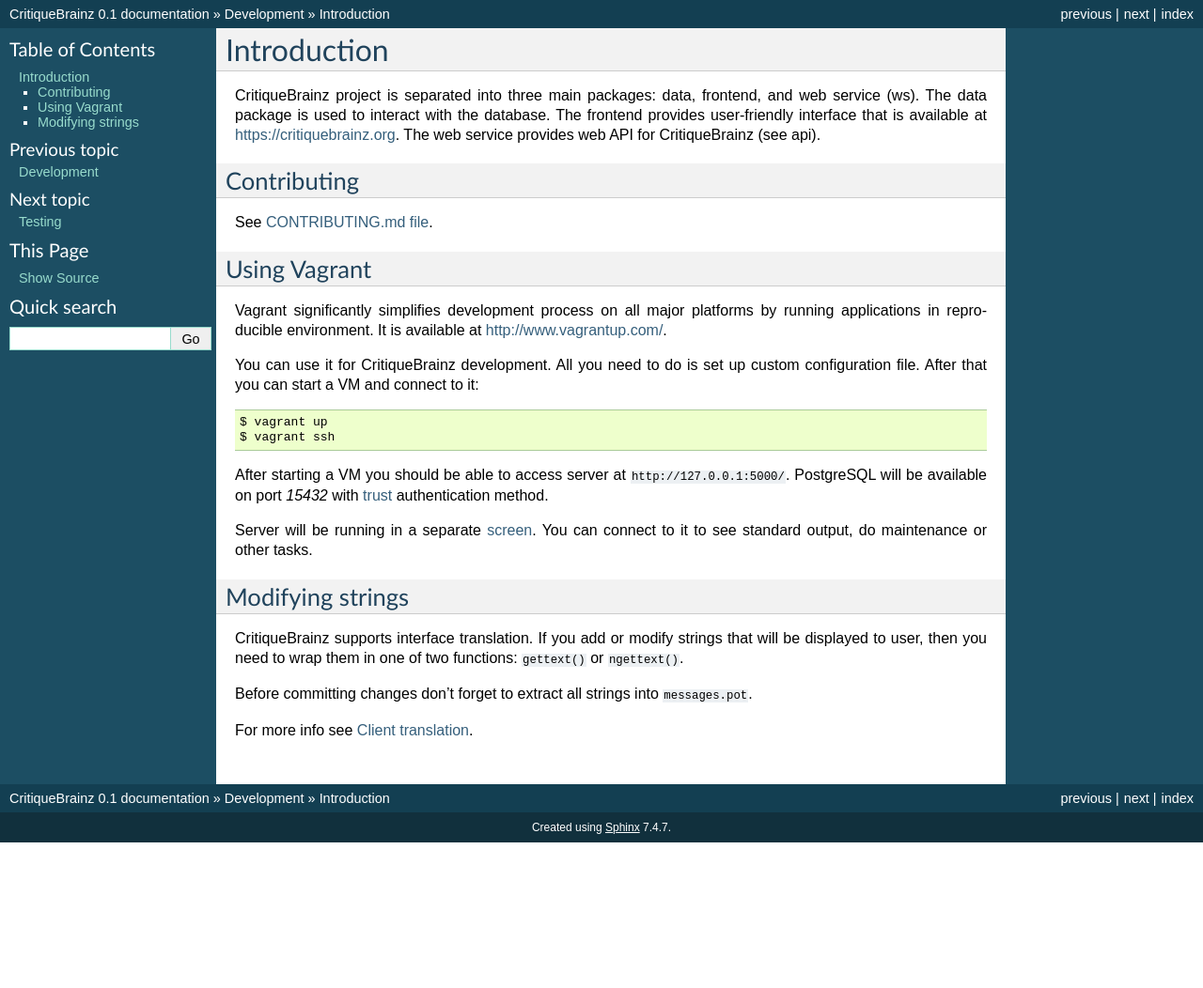
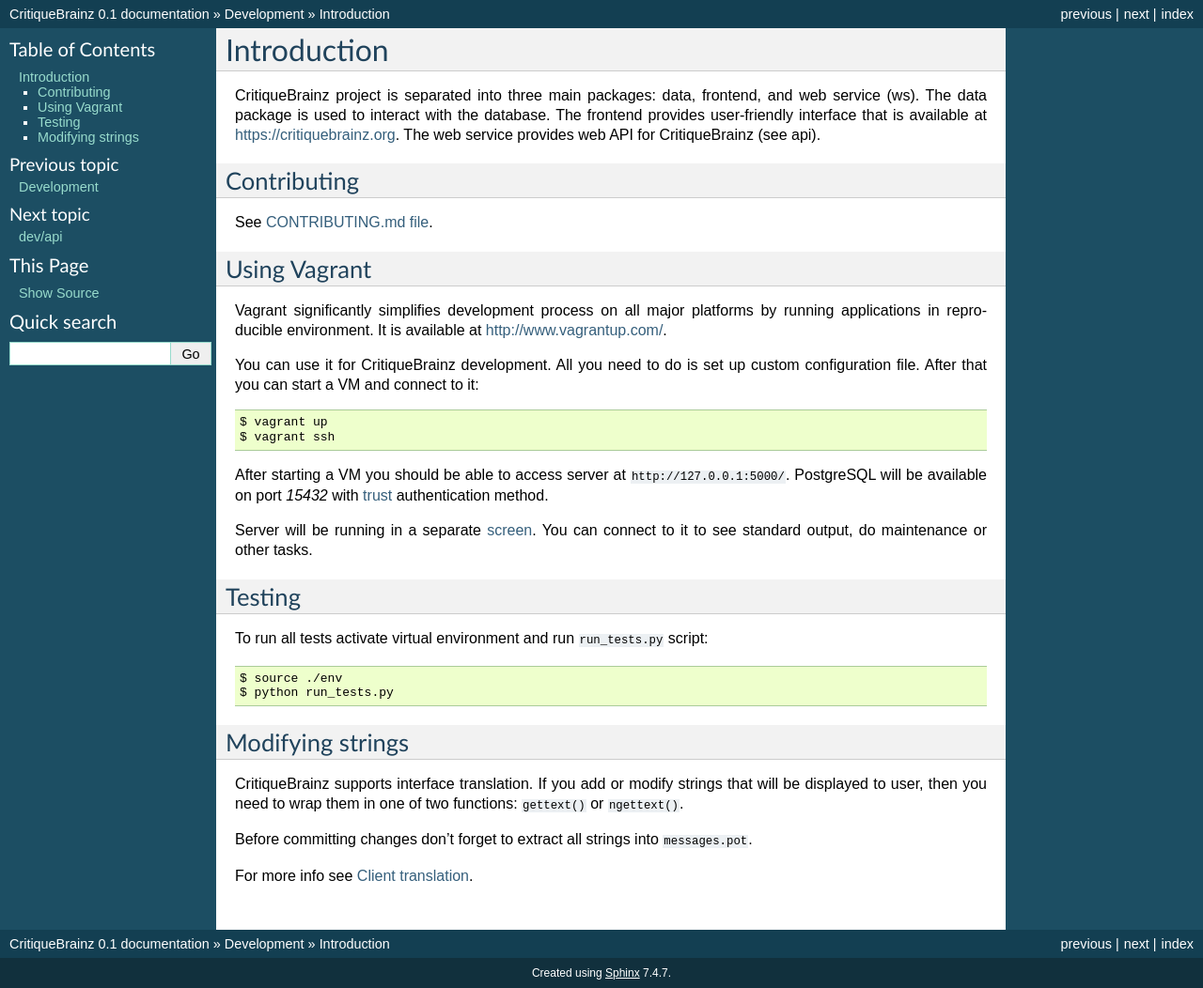
Before and after one commit to metabrainz/critiquebrainz, a Sphinx documentation site: the page built from docs/dev/intro.rst, in a window 1280 px wide. Shown: the whole page at 94% size. Built offline with Sphinx 7.4.7, drawn with Linux system fonts in a browser that asks for light colours; pages that are not in the unit, such as notebooks, are missing from menus; before the commit the page ends 900 px from its top, so only the background shows below that.

Commit message:
Updated testing docs.

```diff
--- a/docs/dev.rst
+++ b/docs/dev.rst
@@ -5,7 +5,6 @@
    :maxdepth: 2
 
    dev/intro
-   dev/testing
    dev/api
    dev/oauth2
    dev/db
--- a/docs/dev/intro.rst
+++ b/docs/dev/intro.rst
@@ -31,6 +31,14 @@
 Server will be running in a separate `screen <https://www.gnu.org/software/screen/>`_.
 You can connect to it to see standard output, do maintenance or other tasks.
 
+Testing
+^^^^^^^
+
+To run all tests activate virtual environment and run ``run_tests.py`` script::
+
+   $ source ./env
+   $ python run_tests.py
+
 Modifying strings
 ^^^^^^^^^^^^^^^^^
 
```
Also changed, not shown: docs/dev/testing.rst (deleted, +0 -18 lines).
